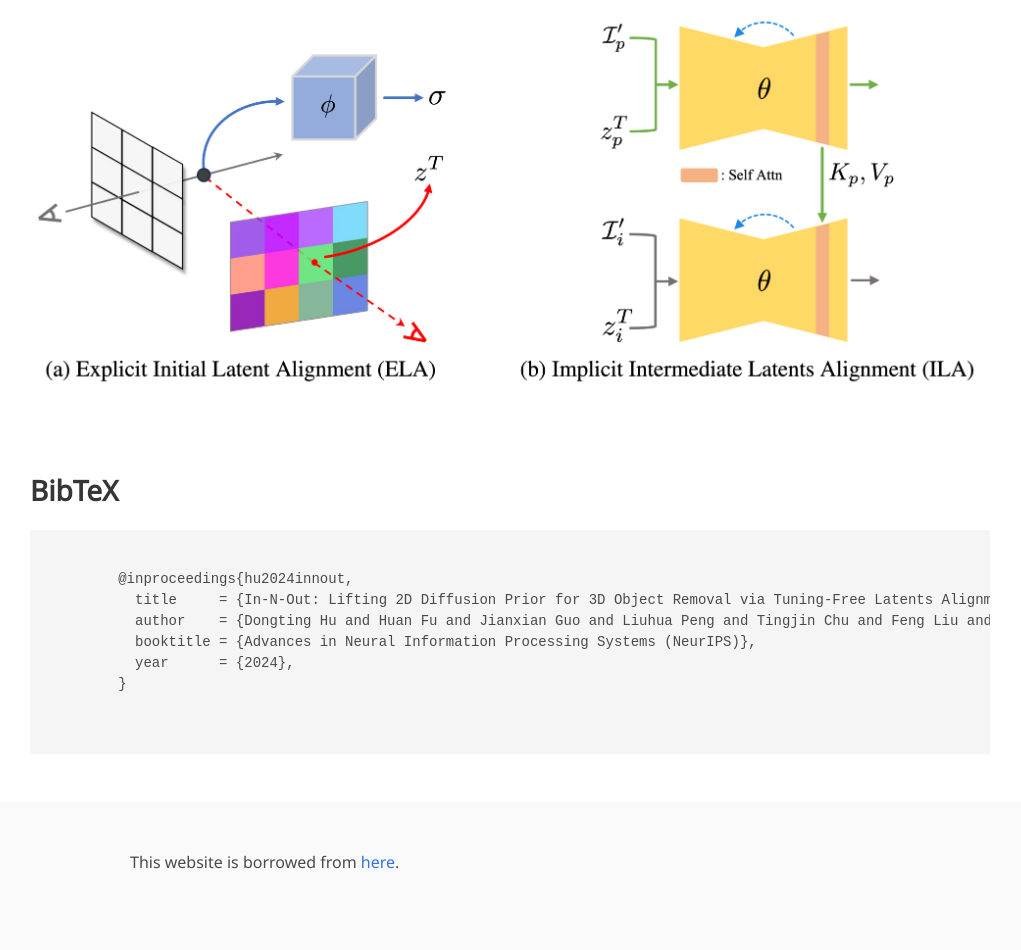
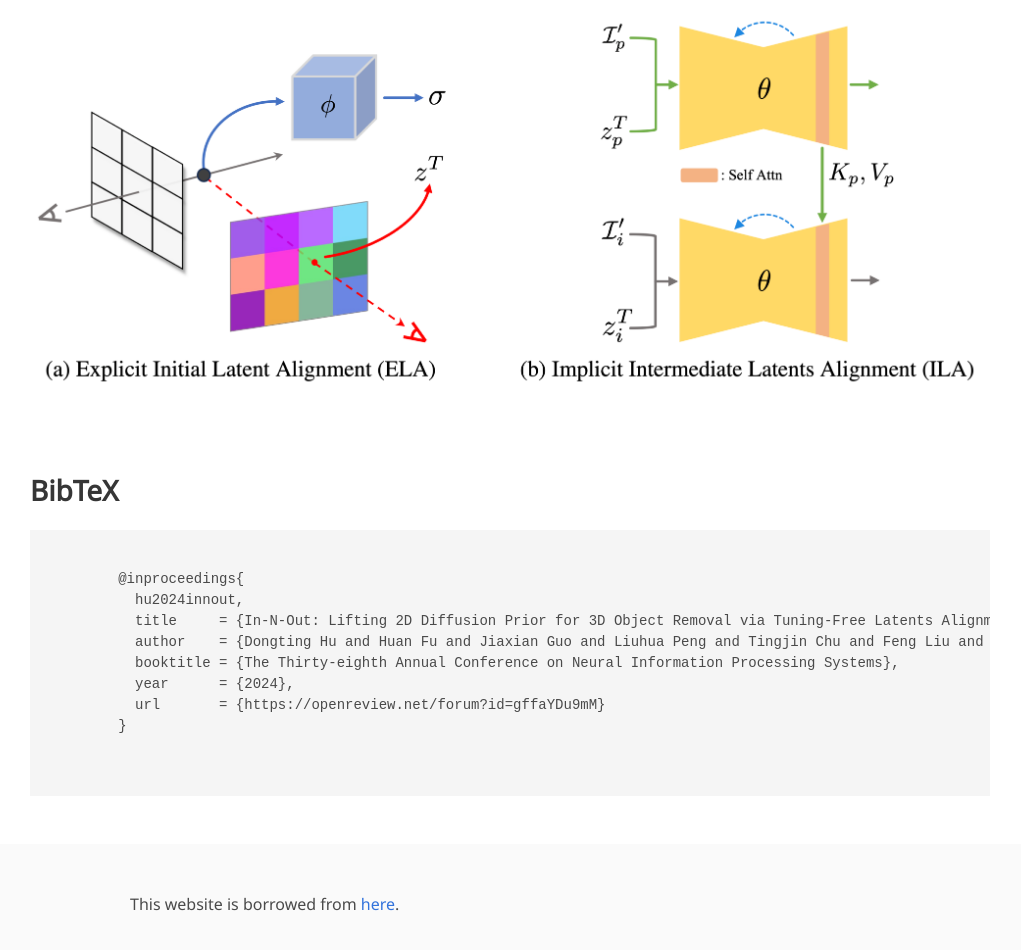
Before and after one commit to timmy11hu/3dor.github.io, a plain HTML site: page index.html in a window 1280 px wide. Shown: the part 2870-3820 px from the top of the page, without its empty margins (130-1151 px from the left). Drawn offline with nearby package versions, Linux system fonts and the light colour scheme; some icons are missing; a web font is replaced by a local one.

Commit message:
Update index.html

```diff
--- a/index.html
+++ b/index.html
@@ -215,7 +215,7 @@
             </video>
         </div>
         <div class="video-container">
-            <p class="video-caption">SPInNeRF (multi-view)</p>
+            <p class="video-caption">SPIn-NeRF (multi-view)</p>
             <video class="video-item" autoplay controls muted loop>
                 <source src="assets/videos/spinnerf/t6.mp4" type="video/mp4">
             </video>
@@ -407,11 +407,13 @@
     <div class="container is-max-desktop content">
       <h2 class="title">BibTeX</h2>
       <pre><code>
-        @inproceedings{hu2024innout,
+        @inproceedings{
+          hu2024innout,
           title     = {In-N-Out: Lifting 2D Diffusion Prior for 3D Object Removal via Tuning-Free Latents Alignment},
-          author    = {Dongting Hu and Huan Fu and Jianxian Guo and Liuhua Peng and Tingjin Chu and Feng Liu and Tongliang Liu and Mingming Gong},
-          booktitle = {Advances in Neural Information Processing Systems (NeurIPS)},
+          author    = {Dongting Hu and Huan Fu and Jiaxian Guo and Liuhua Peng and Tingjin Chu and Feng Liu and Tongliang Liu and Mingming Gong},
+          booktitle = {The Thirty-eighth Annual Conference on Neural Information Processing Systems},
           year      = {2024},
+          url       = {https://openreview.net/forum?id=gffaYDu9mM}
         }
 
       </code></pre>
```
